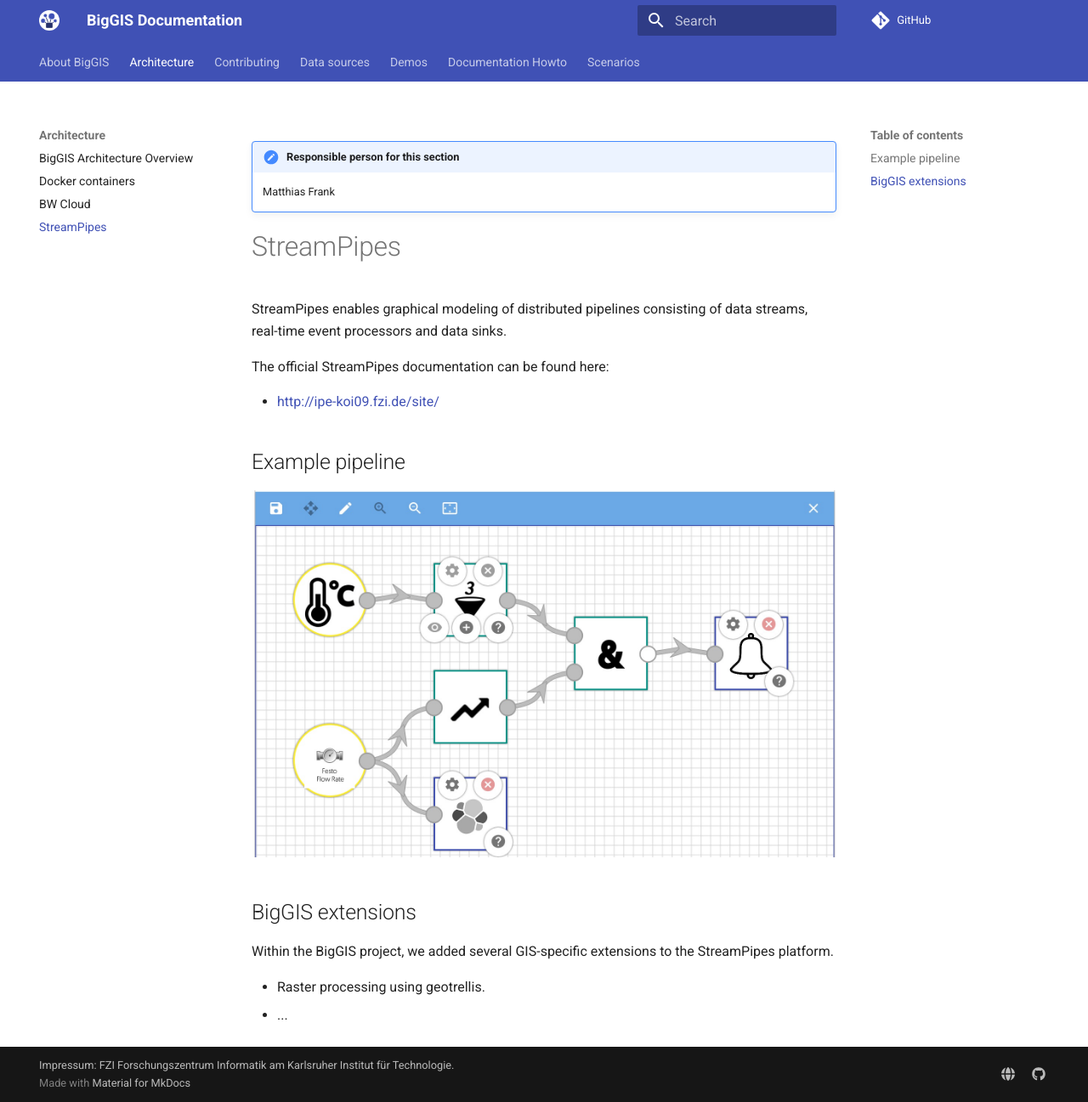
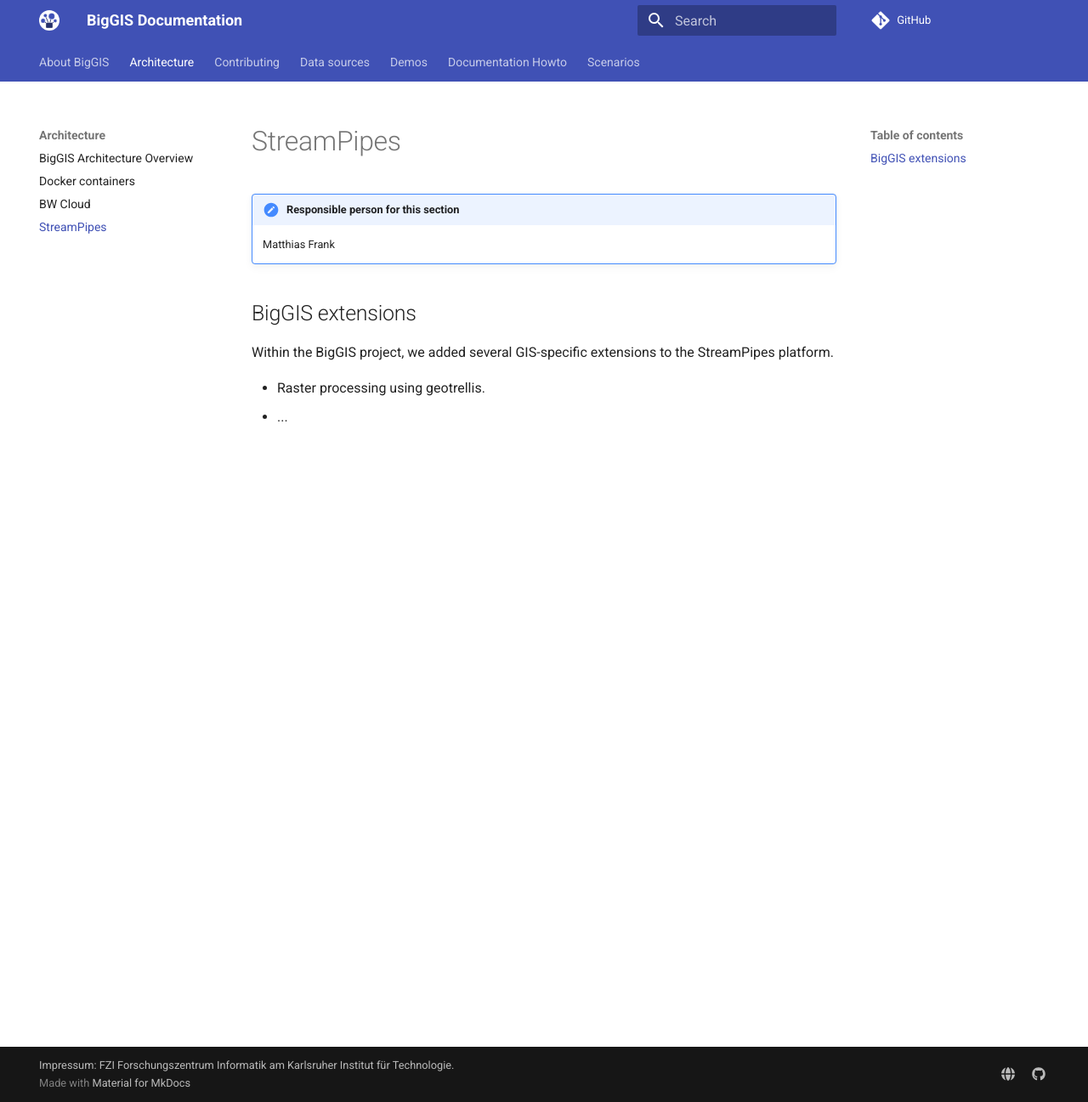
Before and after one commit to biggis-project/biggis-docs, an MkDocs documentation site: the page built from docs/architecture/StreamPipes.md, in a window 1280 px wide and 1297 px high. Shown: the whole window at 85% size. Built offline with MkDocs 1.6.1 and Material for MkDocs 9.7.7, drawn with Linux system fonts in a browser that asks for light colours; nearby versions of some CDN libraries; a script that is not in the unit is left out; comment, search, counter and statistics services are not loaded; old or Windows-style settings are respelled for this version of MkDocs.

Commit message:
Update StreamPipes.md
StreamPipes Documentation not to be published yet

```diff
--- a/docs/architecture/StreamPipes.md
+++ b/docs/architecture/StreamPipes.md
@@ -1,19 +1,5 @@
 !!! note "Responsible person for this section"
     Matthias Frank
-
-# StreamPipes
-
-StreamPipes enables graphical modeling of distributed pipelines consisting of data streams,
-real-time event processors and data sinks.
-
-The official StreamPipes documentation can be found here:
-
-  - http://ipe-koi09.fzi.de/site/
-
-
-## Example pipeline
-![Pipeline Example](StreamPipes/complex_pipeline.jpg)
-
 
 ## BigGIS extensions
 
```
